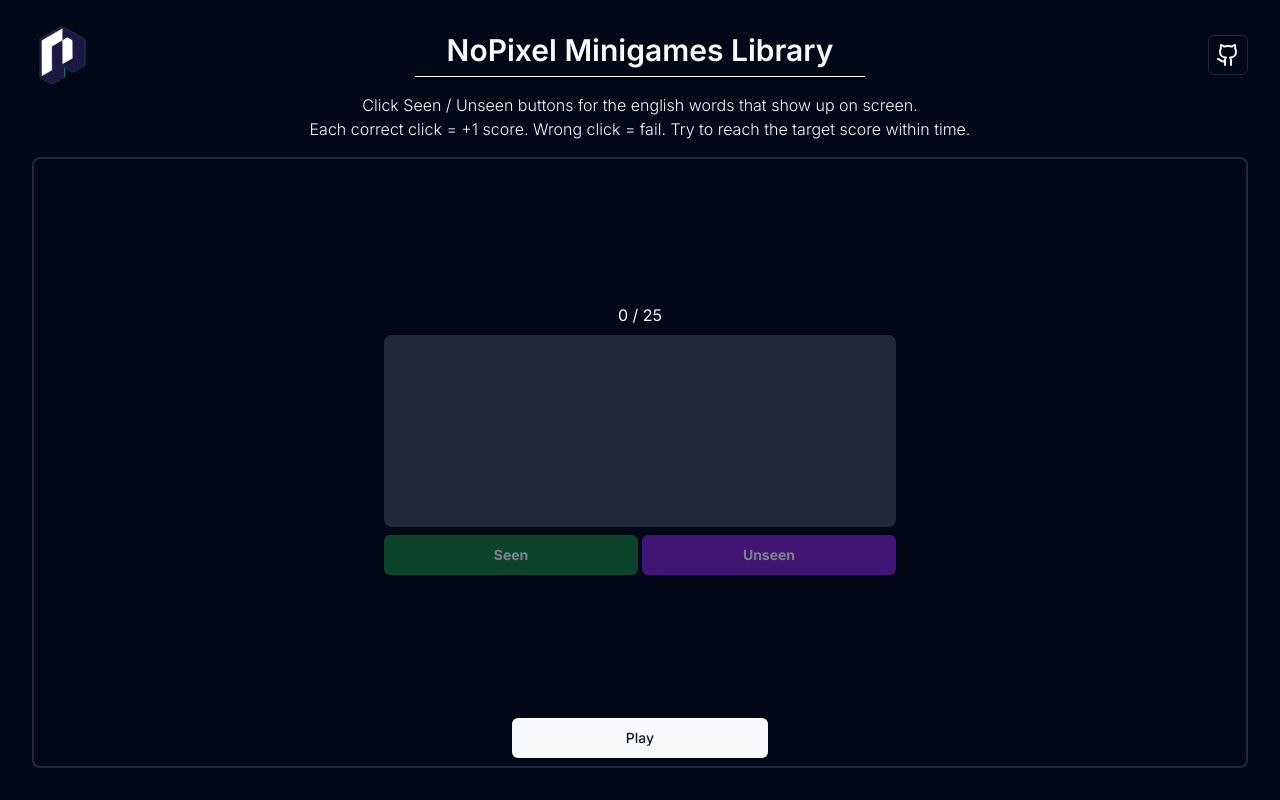
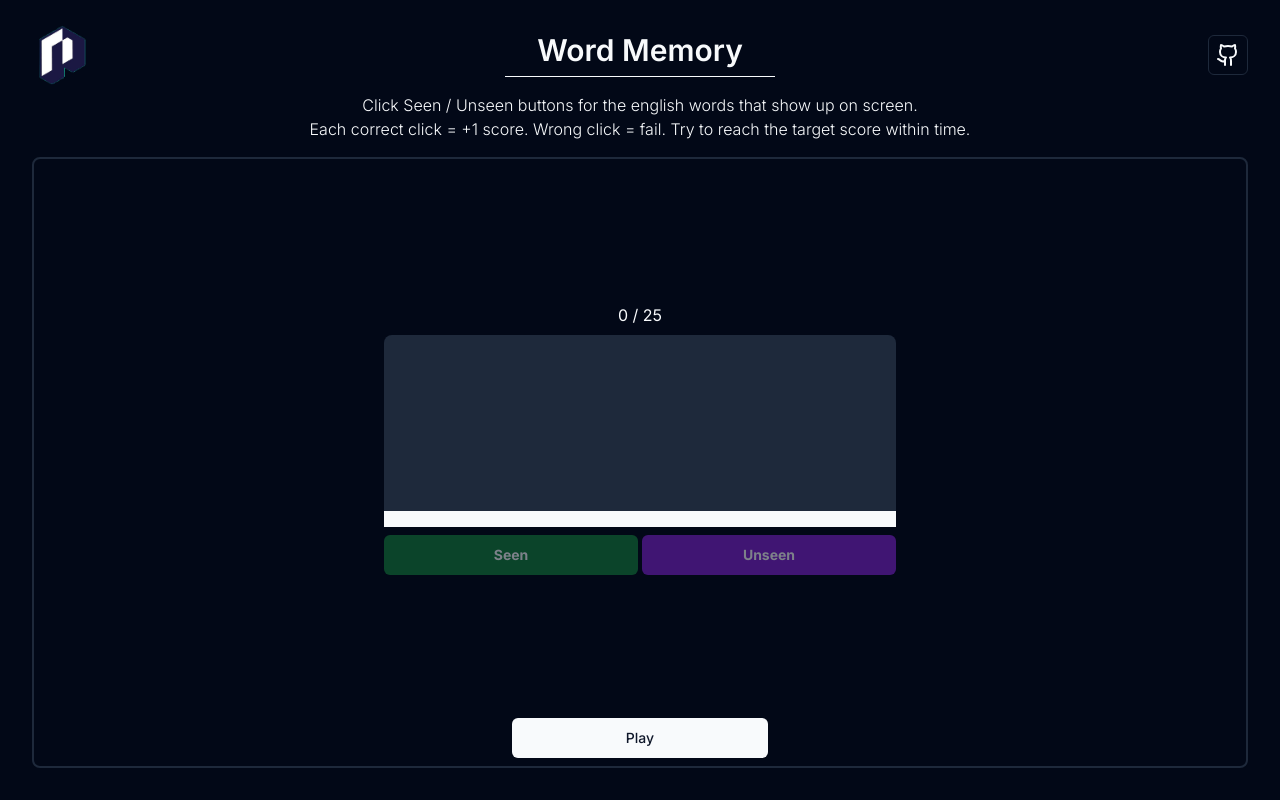
Before and after one commit to sdnitrogen/np-minigames, a Next.js app: page /word-memory-4-0 in a window 1280 px wide. Built offline with nearby package versions, Linux system fonts and the light colour scheme.

Commit message:
feat: finish word memory game

```diff
--- a/package.json
+++ b/package.json
@@ -10,6 +10,7 @@
   },
   "dependencies": {
     "@radix-ui/react-alert-dialog": "^1.0.5",
+    "@radix-ui/react-progress": "^1.0.3",
     "@radix-ui/react-slot": "^1.0.2",
     "class-variance-authority": "^0.7.0",
     "clsx": "^2.1.0",
--- a/src/app/page.tsx
+++ b/src/app/page.tsx
@@ -12,8 +12,10 @@
       <section className="flex w-full h-auto flex-row items-center justify-center gap-8 p-4">
         <div className="w-min h-min p-1 rounded-lg bg-muted-foreground">
           <Card className="w-[22rem] h-[30rem] overflow-clip pb-4">
-            <CardHeader>
-              <CardTitle className="px-2 text-green-300">4.0</CardTitle>
+            <CardHeader className="px-6 py-4">
+              <CardTitle className="p-2 w-max rounded-sm bg-blue-600">
+                4.0
+              </CardTitle>
             </CardHeader>
             <CardContent className="flex flex-col h-full scroll-auto overflow-scroll">
               <GameNav navpath="/">Lockpick</GameNav>
@@ -23,7 +25,9 @@
               <GameNav navpath="/">BUTC Hack - Fallout</GameNav>
               <GameNav navpath="/">Vehicle Chop - Typing</GameNav>
               <GameNav navpath="/">Heist Pinger</GameNav>
-              <GameNav navpath="/word-memory-4-0">Word memory</GameNav>
+              <GameNav navpath="/word-memory-4-0" done>
+                Word Memory
+              </GameNav>
               <GameNav navpath="/">Maze Bank - Thermal Fuse</GameNav>
               <GameNav navpath="/">Maze Bank - Terminal</GameNav>
             </CardContent>
@@ -31,8 +35,10 @@
         </div>
         <div className="w-min h-min p-1 rounded-lg bg-muted-foreground">
           <Card className="w-[22rem] h-[30rem] overflow-clip pb-4">
-            <CardHeader>
-              <CardTitle className="px-2 text-yellow-300">3.0</CardTitle>
+            <CardHeader className="px-6 py-4">
+              <CardTitle className="p-2 w-max rounded-sm bg-orange-600">
+                3.0
+              </CardTitle>
             </CardHeader>
             <CardContent className="flex flex-col h-full scroll-auto overflow-scroll">
               <GameNav navpath="/">Lockpick</GameNav>
@@ -40,7 +46,7 @@
               <GameNav navpath="/">Thermite</GameNav>
               <GameNav navpath="/">VAR</GameNav>
               <GameNav navpath="/">Boosting - Hacking Device</GameNav>
-              <GameNav navpath="/">Casino Code - Number Memory</GameNav>
+              <GameNav navpath="/">Number Memory - Casino</GameNav>
               <GameNav navpath="/">USB</GameNav>
               <GameNav navpath="/">Untangle</GameNav>
               <GameNav navpath="/">DDR</GameNav>
--- a/src/app/word-memory-4-0/page.tsx
+++ b/src/app/word-memory-4-0/page.tsx
@@ -11,24 +11,41 @@
   AlertDialogTitle,
 } from "@/components/ui/alert-dialog"
 import { Button } from "@/components/ui/button"
-import { wordList, wordMemoryDescription } from "@/constants"
-import { getRandomWord } from "@/lib/utils"
-import { useState } from "react"
+import { Progress } from "@/components/ui/progress"
+import { Skeleton } from "@/components/ui/skeleton"
+import { wordMemoryDescription } from "@/constants"
+import { getRandomWord, getRandomWordsList } from "@/lib/utils"
+import { useEffect, useState } from "react"
 
 const WordMemory = () => {
-  const getRandomWordsList = () => {
-    const resWordList = wordList.sort(() => 0.5 - Math.random()).slice(0, 25)
-    return resWordList
-  }
-
+  const fullTime = 20
   const [word, setWord] = useState("")
   const [list, setList] = useState<string[]>([])
   const [tracker, setTracker] = useState<string[]>([])
   const [score, setScore] = useState(0)
   const [result, setResult] = useState("")
   const [open, setOpen] = useState(false)
+  const [progress, setProgress] = useState(100)
+  const [timeLeft, setTimeLeft] = useState(0)
+  const [loading, setLoading] = useState(false)
+
+  useEffect(() => {
+    if (timeLeft > 0 && result === "") {
+      const reducedTime = timeLeft - 0.1
+      setTimeout(() => {
+        setTimeLeft(reducedTime)
+        setProgress((reducedTime / fullTime) * 100)
+      }, 100)
+    } else if (progress <= 0 && result === "") {
+      setOpen(true)
+      setResult("F A I L E D !")
+    }
+  }, [timeLeft])
 
   const startGame = () => {
+    setLoading(true)
+    setResult("Init")
+    setTimeout(() => {
       setScore(0)
       setTracker([])
       setResult("")
@@ -36,6 +53,10 @@
       const randomWordList = getRandomWordsList()
       setList(randomWordList)
       setWord(getRandomWord(randomWordList))
+      setTimeLeft(fullTime)
+      setProgress(100)
+      setLoading(false)
+    }, 3000)
   }
 
   const handleSeen = () => {
@@ -76,6 +97,7 @@
     setResult("")
     setOpen(false)
     setWord("")
+    setProgress(100)
   }
 
   return (
@@ -95,13 +117,20 @@
           </AlertDialogFooter>
         </AlertDialogContent>
       </AlertDialog>
-      <Header title="NoPixel Minigames Library" />
+      <Header title="Word Memory" />
       <Description desc={wordMemoryDescription} />
       <section className="flex flex-1 flex-col items-center justify-center gap-2 w-full rounded-lg border-2 p-2">
         <div className="mt-auto">{score} / 25</div>
-        <div className="flex items-center justify-center p-4 bg-muted rounded-lg w-[32rem] h-[12rem] text-primary text-5xl font-bold">
-          {word}
+        {loading && <Skeleton className="rounded-lg w-[32rem] h-[12rem]" />}
+        {!loading && (
+          <div className="flex flex-col items-center justify-center bg-muted rounded-lg w-[32rem] h-[12rem] text-primary text-5xl font-bold">
+            <span className="mt-auto">{word}</span>
+            <Progress
+              value={progress}
+              className="w-full mt-auto rounded-none"
+            />
           </div>
+        )}
         <div className="flex flex-row gap-1 w-[32rem]">
           <Button
             className="flex-1 bg-green-700 hover:bg-green-900 text-primary font-bold"
--- a/src/components/Gamenav/index.tsx
+++ b/src/components/Gamenav/index.tsx
@@ -5,14 +5,18 @@
 
 type GameNavProps = {
   navpath: string
+  done?: boolean
   children: React.ReactNode
 }
 
-const GameNav: FC<GameNavProps> = ({ navpath, children }) => {
+const GameNav: FC<GameNavProps> = ({ navpath, children, done }) => {
   return (
     <Link
       href={navpath}
-      className={cn(buttonVariants({ variant: "ghost" }), "justify-start")}>
+      className={cn(
+        buttonVariants({ variant: "ghost" }),
+        `justify-between border-b-2 ${done && "border-green-400"}`
+      )}>
       {children}
     </Link>
   )
--- a/src/components/ui/button.tsx
+++ b/src/components/ui/button.tsx
@@ -16,8 +16,7 @@
           "border border-input bg-background hover:bg-accent hover:text-accent-foreground",
         secondary:
           "bg-secondary text-secondary-foreground hover:bg-secondary/80",
-        ghost:
-          "text-lg font-regular border-b-2 hover:bg-primary hover:text-secondary",
+        ghost: "text-lg font-regular hover:bg-primary hover:text-secondary",
         link: "text-primary underline-offset-4 hover:underline",
       },
       size: {
--- /dev/null
+++ b/src/components/ui/progress.tsx
@@ -0,0 +1,27 @@
+"use client"
+
+import * as React from "react"
+import * as ProgressPrimitive from "@radix-ui/react-progress"
+
+import { cn } from "@/lib/utils"
+
+const Progress = React.forwardRef<
+  React.ElementRef<typeof ProgressPrimitive.Root>,
+  React.ComponentPropsWithoutRef<typeof ProgressPrimitive.Root>
+>(({ className, value, ...props }, ref) => (
+  <ProgressPrimitive.Root
+    ref={ref}
+    className={cn(
+      "relative h-4 w-full overflow-hidden rounded-full bg-secondary",
+      className
+    )}
+    {...props}>
+    <ProgressPrimitive.Indicator
+      className="h-full w-full flex-1 bg-primary ease-linear duration-100"
+      style={{ transform: `translateX(-${100 - (value || 0)}%)` }}
+    />
+  </ProgressPrimitive.Root>
+))
+Progress.displayName = ProgressPrimitive.Root.displayName
+
+export { Progress }
--- /dev/null
+++ b/src/components/ui/skeleton.tsx
@@ -0,0 +1,15 @@
+import { cn } from "@/lib/utils"
+
+function Skeleton({
+  className,
+  ...props
+}: React.HTMLAttributes<HTMLDivElement>) {
+  return (
+    <div
+      className={cn("animate-pulse rounded-md bg-muted", className)}
+      {...props}
+    />
+  )
+}
+
+export { Skeleton }
--- a/src/lib/utils.ts
+++ b/src/lib/utils.ts
@@ -1,3 +1,4 @@
+import { wordList } from "@/constants"
 import { type ClassValue, clsx } from "clsx"
 import { twMerge } from "tailwind-merge"
 
@@ -8,3 +9,8 @@
 export const getRandomWord = (list: string[]) => {
   return list[Math.floor(Math.random() * list.length)]
 }
+
+export const getRandomWordsList = () => {
+  const resWordList = wordList.sort(() => 0.5 - Math.random()).slice(0, 25)
+  return resWordList
+}
```
Also changed, not shown: 1 other file (tests, documents, lock files or other folders). Lines whose indentation alone changed are shown as unchanged.
